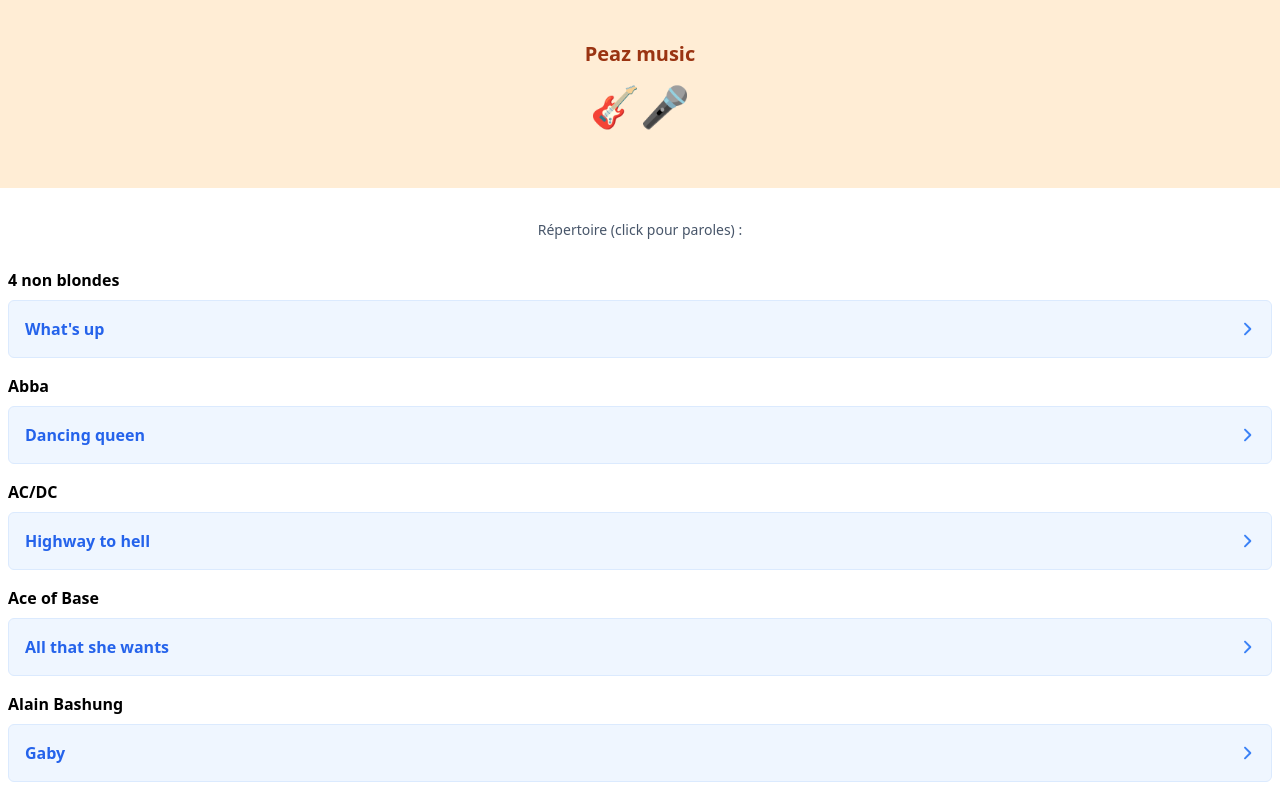
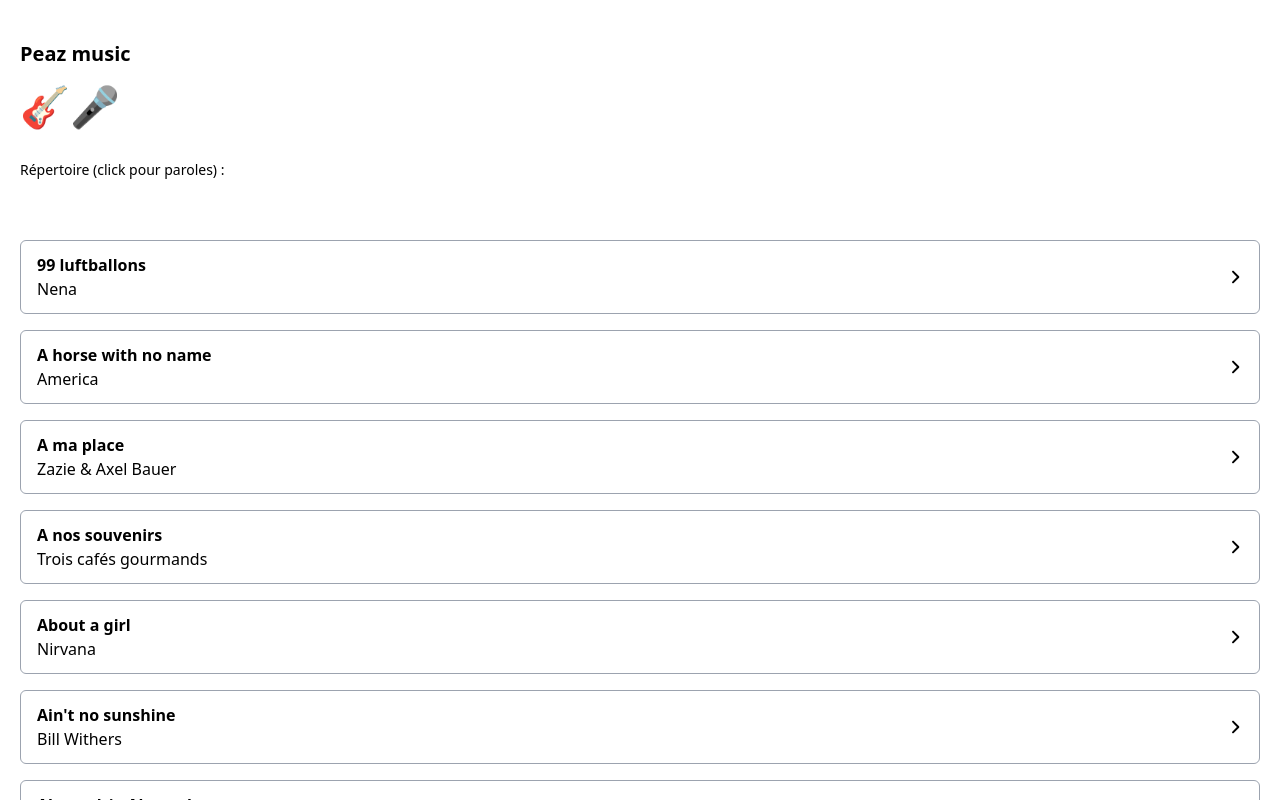
Before and after one commit to PhilipGazagnes/fifijukebox, a Nuxt app: page / in a window 1280 px wide. Shown: the top 800 px of the page. Built offline with nearby package versions, Linux system fonts and the light colour scheme.

Commit message:
design update

```diff
--- a/pages/index.vue
+++ b/pages/index.vue
@@ -1,22 +1,43 @@
 <script lang="ts" setup>
-import indexJson from '../data/indexByArtist.json'
+import indexJson from '../data/index.json'
 
 type Song = any
 
-const songs: Song[] = indexJson
+const songs: Song[] = indexJson.sort(compare)
+
+function regularFirstLetter(str: string) {
+  let txt = str;
+  if (txt.startsWith('ç') || txt.startsWith('Ç')) {
+    txt = `C${txt.substring(1)}`;
+  }
+  return txt;
+}
+
+function compare(a: Song, b: Song) {
+  // Use toUpperCase() to ignore character casing
+  const songA = regularFirstLetter(a.name.toUpperCase());
+  const songB = regularFirstLetter(b.name.toUpperCase());
+
+  let comparison = 0;
+  if (songA > songB) {
+    comparison = 1;
+  } else if (songA < songB) {
+    comparison = -1;
+  }
+  return comparison;
+}
 </script>
 
 <template>
-  <div class="text-center py-10 bg-orange-100 mb-5">
-    <h1 class="mb-2 font-bold text-xl text-orange-800">Peaz music</h1>
+  <div class="py-10 px-5">
+    <h1 class="mb-2 font-bold text-xl">Peaz music</h1>
     <div class="text-[2.5em] mb-3">🎸🎤</div>
+    <div class="text-sm pt-3">Répertoire (click pour paroles) :</div>
   </div>
 
-  <div class="text-center text-sm text-slate-600 pt-3 mb-5">Répertoire (click pour paroles) :</div>
-
-  <div class="p-2">
+  <div class="p-5">
     <ul>
-      <li v-for="(section, index) in songs" :key="index" class="mb-4">
+      <!-- <li v-for="(section, index) in songs" :key="index" class="mb-4">
         <span class="font-bold mb-2 block">{{ section.artist }}</span>
         <ul>
           <li v-for="(song, index2) in section.items" :key="index2">
@@ -28,6 +49,17 @@
             </nuxt-link>
           </li>
         </ul>
+      </li> -->
+      <li v-for="(song, index) in songs" :key="index" class="mb-4">
+        <nuxt-link :href="`/songs/${song.id}?name=${song.name.replaceAll(' ', '_')}`" class="flex justify-between items-center block border border-gray-400 py-3 pl-4 pr-2 rounded-md mb-2">
+          <div>
+            <span class="block font-semibold">{{ song.name }}</span>
+            <span>{{ song.artist }}</span>
+          </div>
+          <svg viewBox="0 0 24 24" xmlns="http://www.w3.org/2000/svg" class="w-8 h-8">
+            <path d="M9.96967 7.46967C10.2626 7.17678 10.7374 7.17678 11.0303 7.46967L15.0303 11.4697C15.3232 11.7626 15.3232 12.2374 15.0303 12.5303L11.0303 16.5303C10.7374 16.8232 10.2626 16.8232 9.96967 16.5303C9.67678 16.2374 9.67678 15.7626 9.96967 15.4697L13.4393 12L9.96967 8.53033C9.67678 8.23744 9.67678 7.76256 9.96967 7.46967Z" />
+          </svg>
+        </nuxt-link>
       </li>
     </ul>
     <div class="py-8 italic">
--- a/pages/songs/[id].vue
+++ b/pages/songs/[id].vue
@@ -52,11 +52,11 @@
 </script>
 
 <template>
-  <div v-if="jsonData" class="p-2" :style="{ fontSize: `${baseFontSize}px`, lineHeight: `${baseFontSize + 14}px` }">
+  <div v-if="jsonData" class="p-5" :style="{ fontSize: `${baseFontSize}px`, lineHeight: `${baseFontSize + 14}px` }">
     <nuxt-link to="/" class="text-blue-500 underline mb-8 inline-block text-sm">Retour liste</nuxt-link>
     <h1 class="mb-8 font-bold text-xl">{{ songName }}</h1>
-    <div v-for="(section, index) in jsonData.sections" class="mb-4">
-      <div v-for="(lyrics, index) in section.lyrics" v-html="handleLyrics(lyrics)" />
+    <div v-for="(section, index) in jsonData.sections" class="mb-4 font-semibold mb-[2em]">
+      <div v-for="(lyrics, index) in section.lyrics" v-html="handleLyrics(lyrics)" class="leading-tight mb-[0.8em]" />
     </div>
   </div>
   <div v-else>
```
